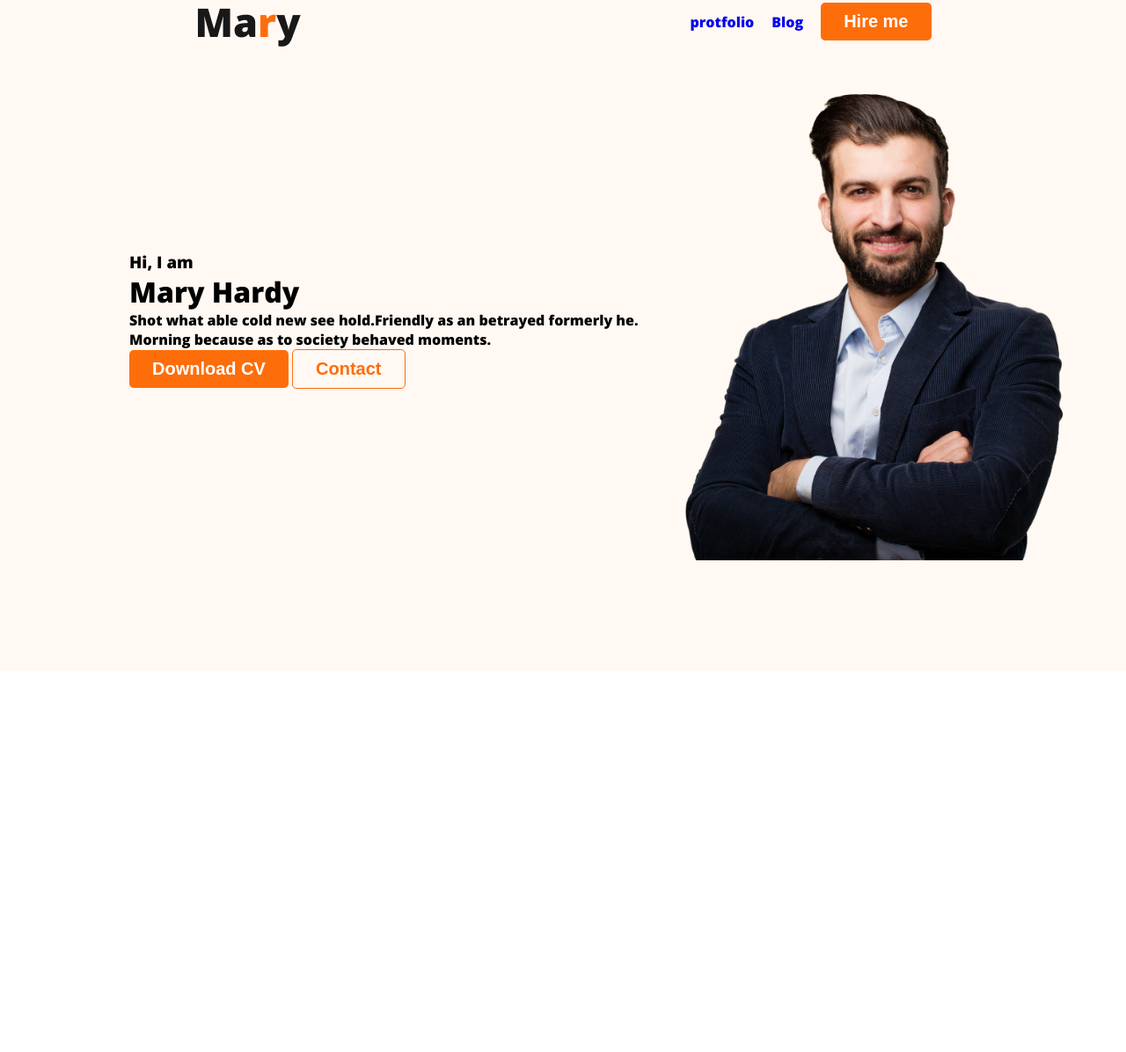
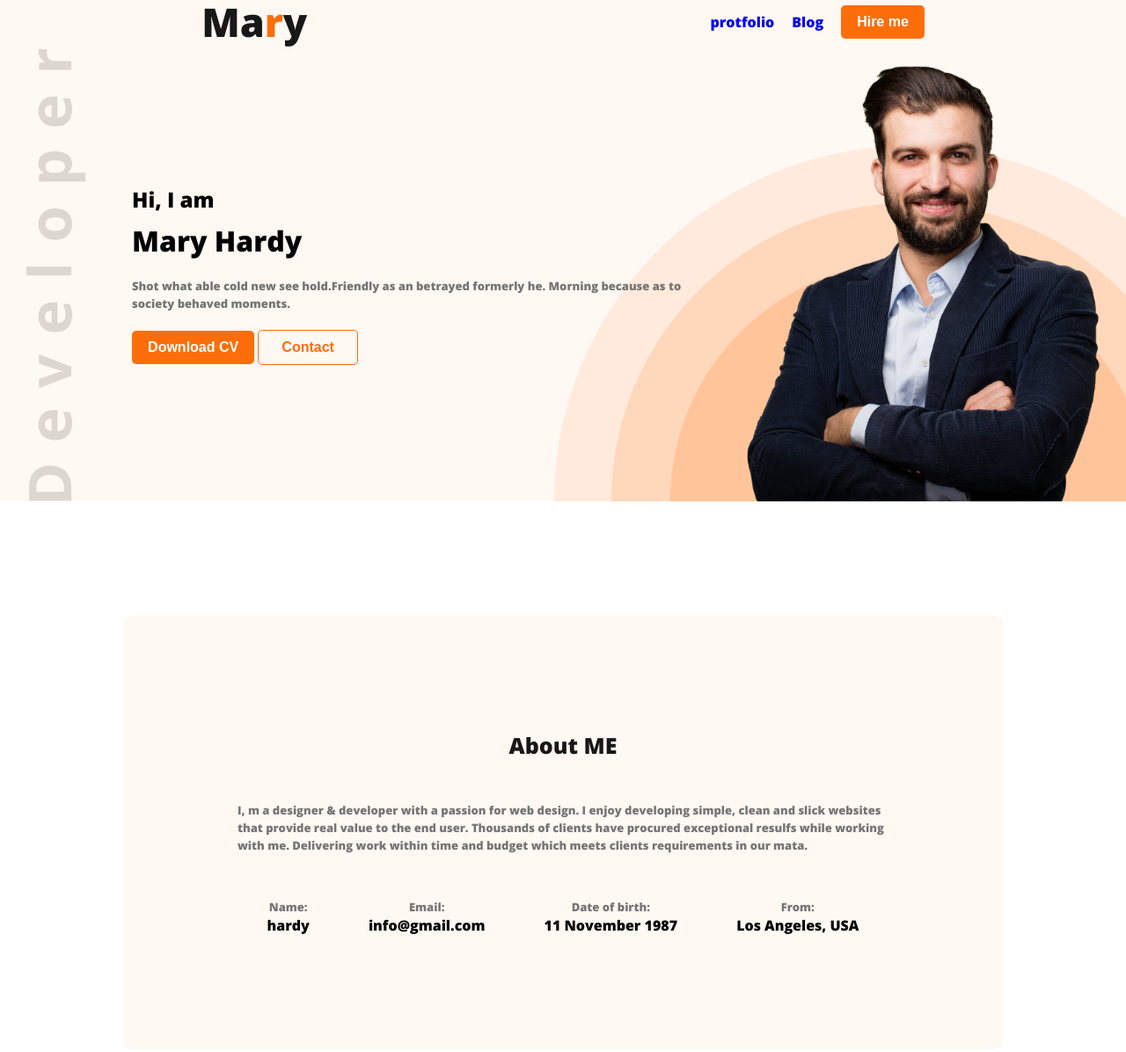
Before and after one commit to alif5862/webdevloper-potfolio, a plain HTML site: page index.html in a window 1280 px wide. Shown: the part 6-1202 px from the top of the page at 88% size. Before the commit the page ends 800 px from the top, so only its background shows below. Drawn offline with nearby package versions, Linux system fonts and the light colour scheme.

Commit message:
this is third commit

```diff
--- a/index.html
+++ b/index.html
@@ -20,22 +20,51 @@
     <button class="btn-primary">Hire me</button></ul>
      </nav>
      <div class="banner">
-        <div class="banner-title">
-            <h3>Hi, I  am</h3>
+        <img src="images/developer.png" alt="" height="515px">
+        <div class="banner-title" >
+            <h3 class="banner-title-text" >Hi, I  am</h3>
             <h1>Mary Hardy</h1>
-            <p>Shot what able cold new see hold.Friendly as an betrayed formerly he. Morning because as to society behaved moments.</p>
+            <p class="paragraph-text">Shot what able cold new see hold.Friendly as an betrayed formerly he. Morning because as to society behaved moments.</p>
             <div class="banner-button">
                 <button class="btn-primary">Download CV</button>
                 <button class="contract-button">Contact</button>
             </div>
         </div>
-        <div class="banner-img">
-            <img   height="552px"; src="images/hardy.png" alt="">
-        </div>
+
+            <img  height="515px" src="images/hardy.png" >
+
      </div>
     </header>
     <main>
+    <section class="about">
+     <h3 class="section-title">About ME</h3>
+     <p class="paragraph-text">
+        I, m a designer & developer with a passion for web design. I enjoy developing simple, clean and slick websites that provide real value to the end user. Thousands of clients have procured exceptional resulfs while working with me. Delivering work within time and budget which meets clients requirements in our mata.
+     </p>
+     <div class="about-info-contaier">
+        <div class="about-info">
+            <h4 class="info-titles">Name:</h4>
+            <p>hardy</p>
+        </div>
+        <div class="about-info">
+            <h4 class="info-titles">Email: </h4> <p>
+                info@gmail.com
+            </p>
 
+        </div>
+        <div class="about-info">
+            <h4 class="info-titles">Date of birth:
+                </h4><p>
+                    11 November 1987
+                </p>
+        </div>
+        <div class="about-info">
+            <h4 class="info-titles">From:
+              </h4>
+              <p> Los Angeles, USA</p>
+        </div>
+     </div>
+    </section>
     </main>
     <footer>
 
--- a/style/style.css
+++ b/style/style.css
@@ -52,10 +52,10 @@ nav a {
 .btn-primary {
     border-radius: 5px;
     background: #FD6E0A;
-    padding: 10px 26px;
+    padding: 10px 18px;
     border: none;
     color: white;
-    font-size: 20px;
+    font-size: 16px;
     font-weight: 700;
 
 
@@ -68,7 +68,7 @@ nav a {
     background-color: #FFF8F3;
     border: 1px solid #FD6E0A;;
     color: #FD6E0A;;
-    font-size: 20px;
+    font-size: 16px;
     font-weight: 700;
 }
 
@@ -76,12 +76,116 @@ nav a {
 /* header realated style */
 header{
     background-color:#FFF8F3;
+    background-image: url('../images/header_bg.png');
+    background-size: 650px;
+    background-repeat: no-repeat;
+    background-position: bottom right;
 
     }
 
 .banner{
-    padding: 30px 64px 120px 147px;
+    padding: 0px 23px 0px 30px;
     display: flex;
     align-items: center;
 
 }
+
+.banner-title{
+    margin-left: 52px;
+}
+
+.banner-title-text{
+    font-size: 24px;
+    font-weight: 400;
+    padding-bottom: 9px;
+}
+
+/* main section */
+.section-title{
+    color: var(--dark-01, #181818);
+    text-align: center;
+    font-size: 25px;
+    padding-bottom: 27px;
+    font-weight: 700;
+
+
+}
+main{
+    max-width: 1000px;
+    margin:0px auto;
+}
+/* about section */
+.about{
+    padding: 130px;
+    margin:130px 0px;
+    border-radius: 10px;
+    background: #FFF8F3;
+}
+.about-info-contaier{
+display: flex;
+text-align: center;
+flex-direction: row;
+justify-content: space-around;
+}
+
+.about-info{
+
+}
+.info-titles{
+    color: var(--dark-03, #757575);
+    font-size: 13px;
+    font-style: normal;
+    font-weight: 200;
+    line-height: 20px;
+    padding-top: 30px;
+}
+
+
+
+
+
+
+
+
+
+
+
+
+
+
+
+
+
+
+
+
+
+
+
+
+
+
+
+
+
+
+
+
+/* text-common classes */
+.paragraph-text{
+    color: var(--dark-03, #757575);
+    font-size: 13px;
+    font-style: normal;
+    font-weight: 200;
+    padding: 20px 0px;
+    line-height: 20px;
+}
+
+.article-title{
+    color: var(--dark-01, #181818);
+    text-align: center;
+    font-size: 35px;
+    font-style: normal;
+    font-weight: 700;
+    line-height: normal;
+}
```
